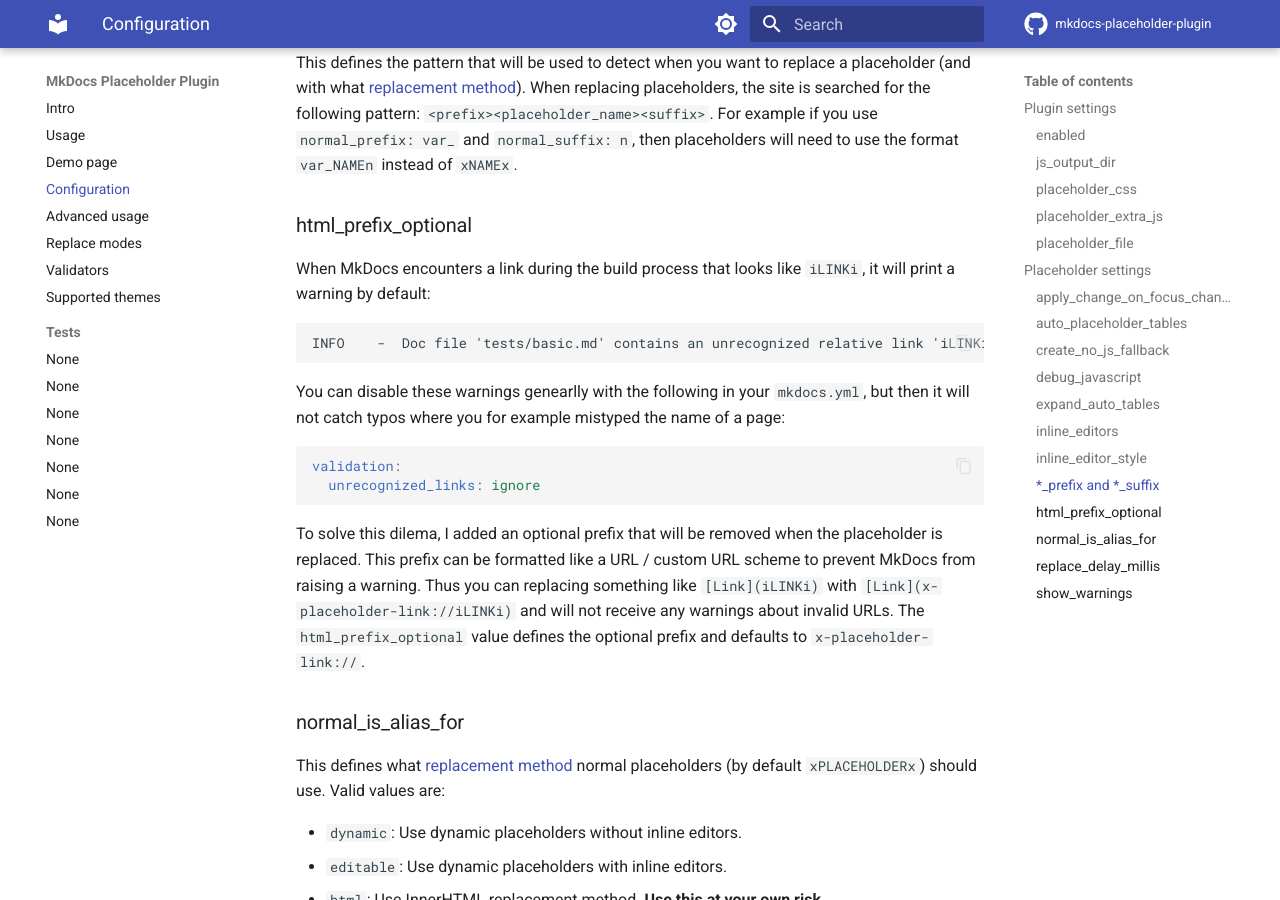
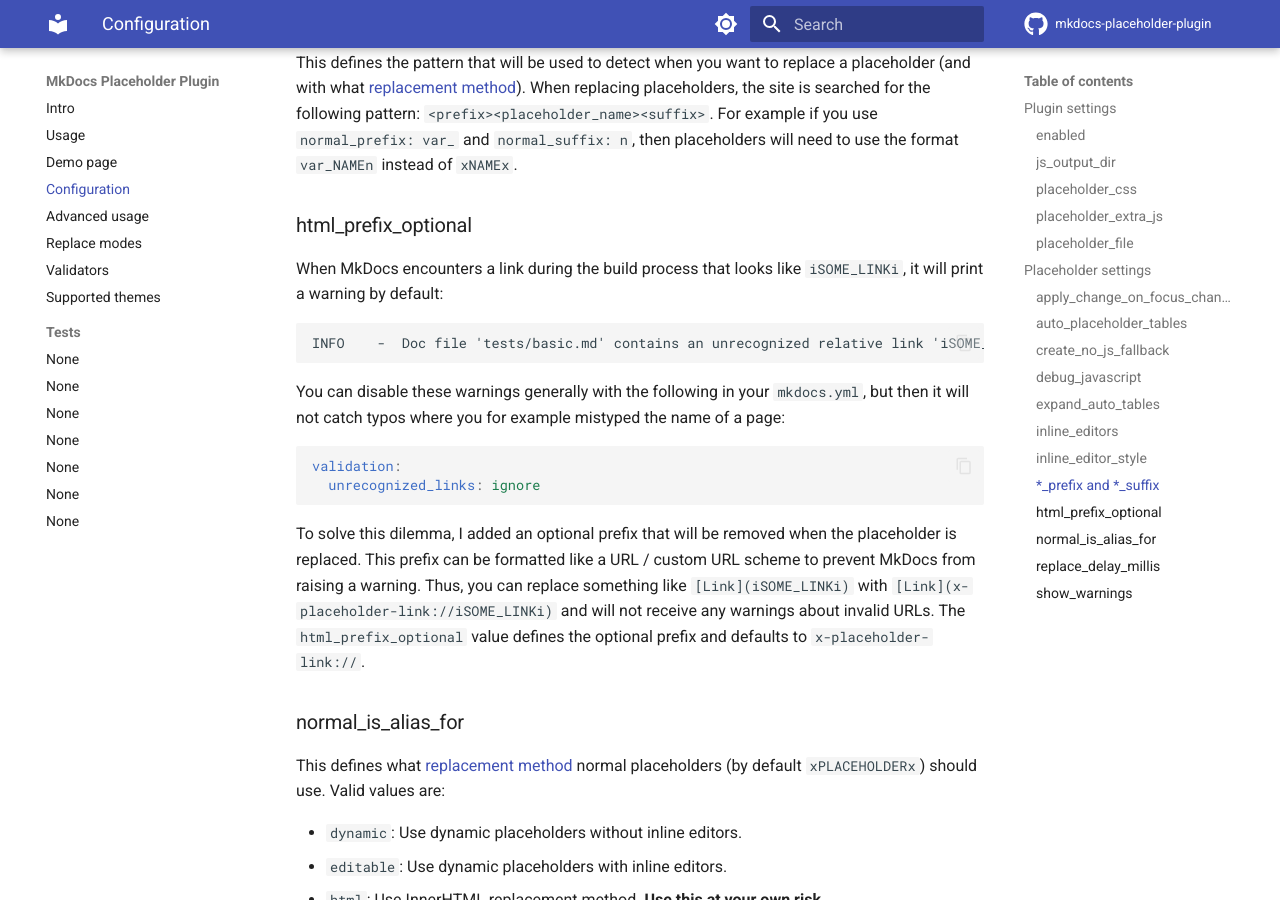
Before and after one commit to six-two/mkdocs-placeholder-plugin, an MkDocs documentation site: the page built from docs/configuration.md, in a window 1280 px wide and 900 px high, scrolled down 5978 px. Built offline with MkDocs 1.6.1 and Material for MkDocs 9.7.7, drawn with Linux system fonts in a browser that asks for light colours; comment, search, counter and statistics services are not loaded.

Commit message:
docs: Fix typos. Use placeholder name that is not actually uses

````diff
--- a/docs/configuration.md
+++ b/docs/configuration.md
@@ -203,20 +203,20 @@
 
 ### html_prefix_optional
 
-When MkDocs encounters a link during the build process that looks like `iLINKi`, it will print a warning by default:
+When MkDocs encounters a link during the build process that looks like `iSOME_LINKi`, it will print a warning by default:
 ```
-INFO    -  Doc file 'tests/basic.md' contains an unrecognized relative link 'iLINKi', it was left as is.
+INFO    -  Doc file 'tests/basic.md' contains an unrecognized relative link 'iSOME_LINKi', it was left as is.
 ```
 
-You can disable these warnings genearlly with the following in your `mkdocs.yml`, but then it will not catch typos where you for example mistyped the name of a page:
+You can disable these warnings generally with the following in your `mkdocs.yml`, but then it will not catch typos where you for example mistyped the name of a page:
 ```yaml
 validation:
   unrecognized_links: ignore
 ```
 
-To solve this dilema, I added an optional prefix that will be removed when the placeholder is replaced.
+To solve this dilemma, I added an optional prefix that will be removed when the placeholder is replaced.
 This prefix can be formatted like a URL / custom URL scheme to prevent MkDocs from raising a warning.
-Thus you can replacing something like `[Link](iLINKi)` with `[Link](x-placeholder-link://iLINKi)` and will not receive any warnings about invalid URLs.
+Thus, you can replace something like `[Link](iSOME_LINKi)` with `[Link](x-placeholder-link://iSOME_LINKi)` and will not receive any warnings about invalid URLs.
 The `html_prefix_optional` value defines the optional prefix and defaults to `x-placeholder-link://`.
 
 ### normal_is_alias_for
````
